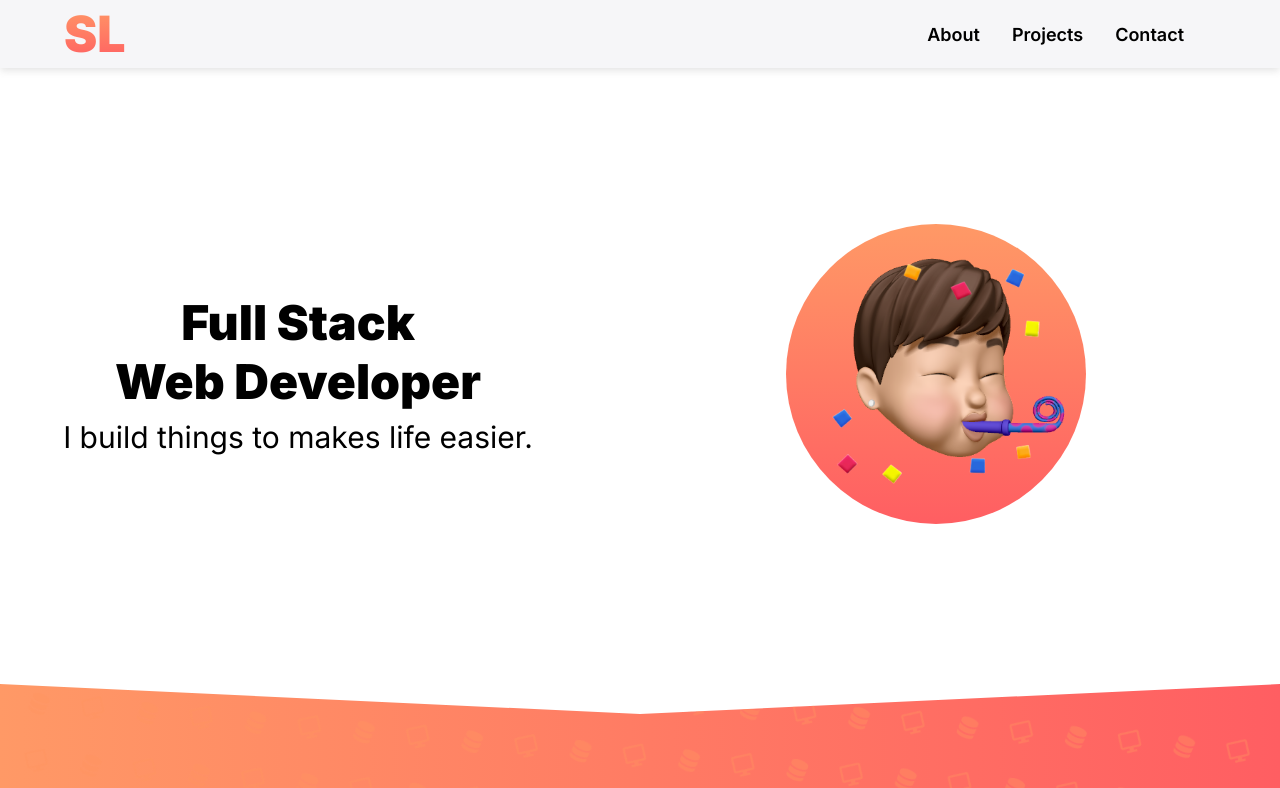
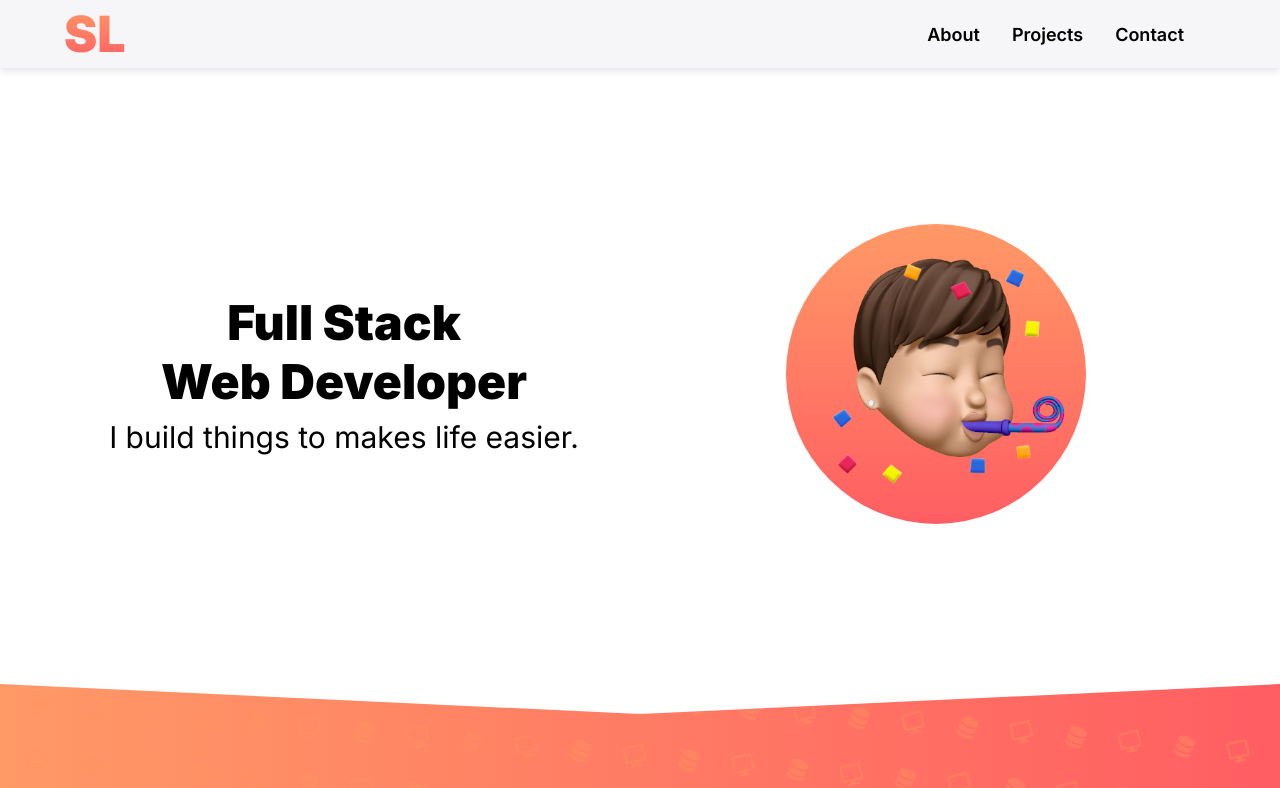
Before and after one commit to samleungskl/portfolio-v4, a React (Create React App) app: page / in a window 1280 px wide. Shown: the top 788 px of the page. Built offline with nearby package versions, Linux system fonts and the light colour scheme; no server answers; a web font is replaced by a local one.

Commit message:
center align splash section

```diff
--- a/src/SplashSection/SplashSection.css
+++ b/src/SplashSection/SplashSection.css
@@ -19,10 +19,14 @@
     .SplashSection {
         display: flex;
         flex-direction: row;
-        justify-content: space-between;
+        justify-content: center;
         align-items: center;
         width: 100%
-      }
+    }
+
+    .titleAndSubTitleContainer {
+        width: 50%;
+    }
 
     .profileImageContainer {
         width: 50%;
```
